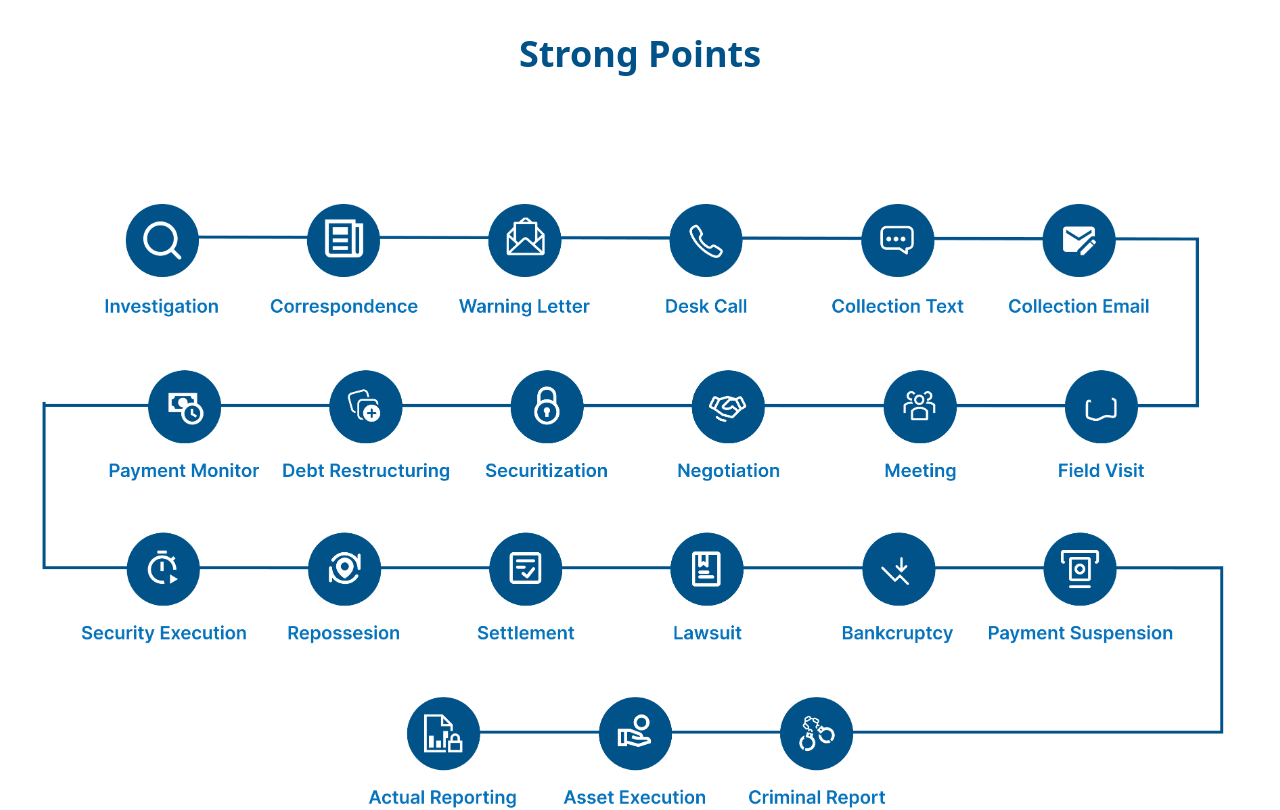
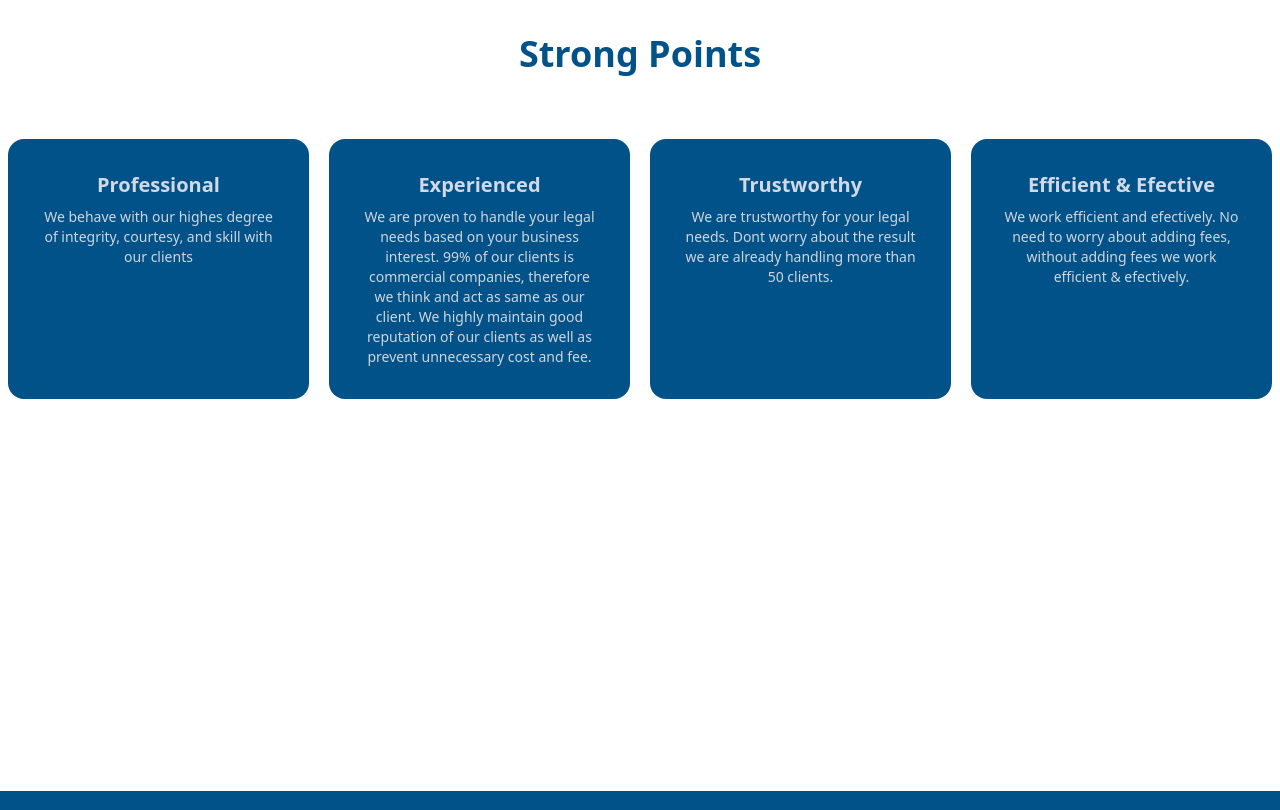
Before and after one commit to nctrnlman/client-mylaw, a React (Vite) app: page / in a window 1280 px wide. Shown: the part 2960-3770 px from the top of the page. Built offline with nearby package versions, Linux system fonts and the light colour scheme; the HTML template or start-up script is replaced by a standard one; what tailwindcss-gradients would draw is missing.

Commit message:
Ref: change our strong points content

```diff
--- a/src/components/Strategy.jsx
+++ b/src/components/Strategy.jsx
@@ -9,12 +9,48 @@ const Strategy = () => {
             Strong Points
           </h2>
         </div>
-        <div className="grid grid-cols-1 grid-rows-1 place-content-center">
-          <img
-            src={strategySteps}
-            alt="strategy steps"
-            className="w-full h-auto object-contain object-center"
-          />
+        <div className="grid grid-cols-4 gap-5 justify-items-center grid-rows-2 text-center">
+          <div className="card w-full bg-primary text-primary-content">
+            <div className="card-body">
+              <h3 className="card-title justify-center">Professional</h3>
+              <p className="text-sm text-gray-300">
+                We behave with our highes degree of integrity, courtesy, and
+                skill with our clients
+              </p>
+            </div>
+          </div>
+          <div className="card w-full bg-primary text-primary-content">
+            <div className="card-body">
+              <h3 className="card-title justify-center">Experienced</h3>
+              <p className="text-sm text-gray-300">
+                We are proven to handle your legal needs based on your business
+                interest. 99% of our clients is commercial companies, therefore
+                we think and act as same as our client. We highly maintain good
+                reputation of our clients as well as prevent unnecessary cost
+                and fee.
+              </p>
+            </div>
+          </div>
+          <div className="card w-full bg-primary text-primary-content">
+            <div className="card-body">
+              <h3 className="card-title justify-center">Trustworthy</h3>
+              <p className="text-sm text-gray-300">
+                We are trustworthy for your legal needs. Dont worry about the
+                result we are already handling more than 50 clients.
+              </p>
+            </div>
+          </div>
+          <div className="card w-full bg-primary text-primary-content">
+            <div className="card-body">
+              <h3 className="card-title justify-center">
+                Efficient & Efective
+              </h3>
+              <p className="text-sm text-gray-300">
+                We work efficient and efectively. No need to worry about adding
+                fees, without adding fees we work efficient & efectively.
+              </p>
+            </div>
+          </div>
         </div>
       </div>
     </div>
```
